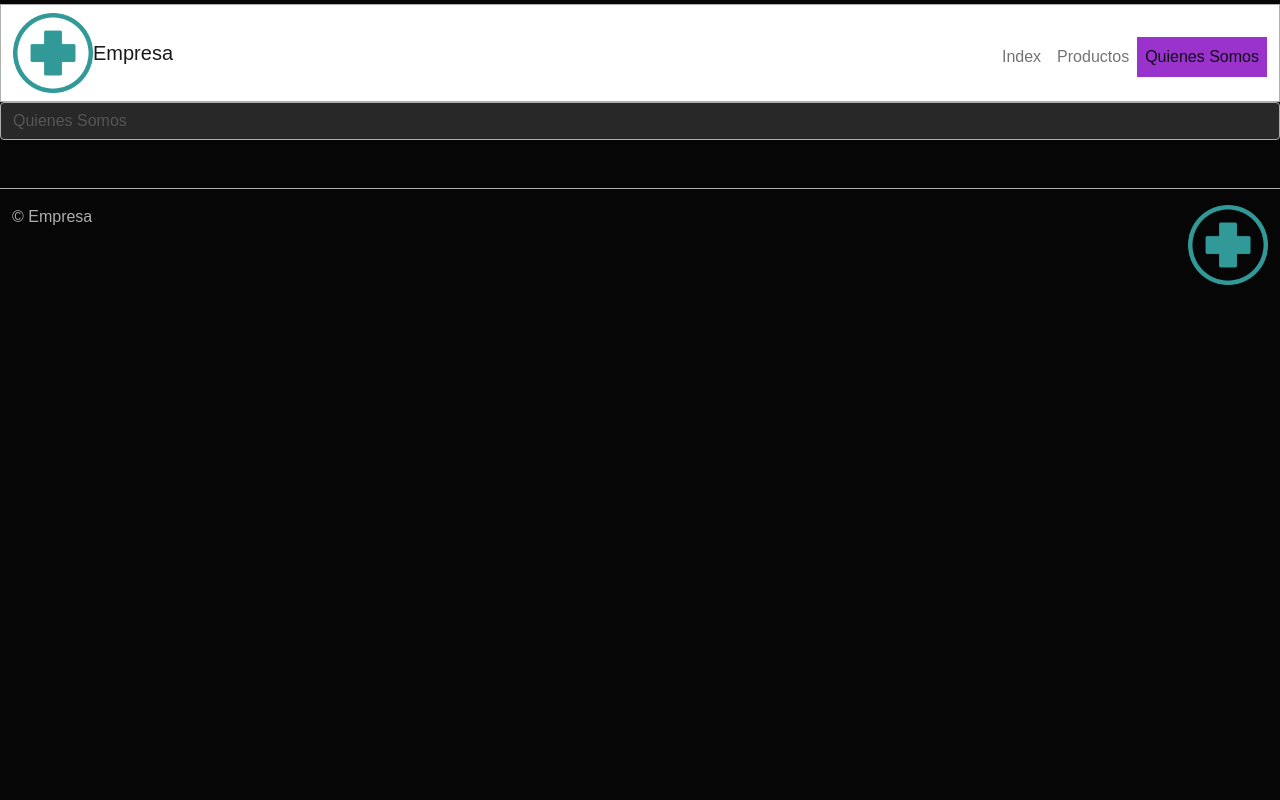
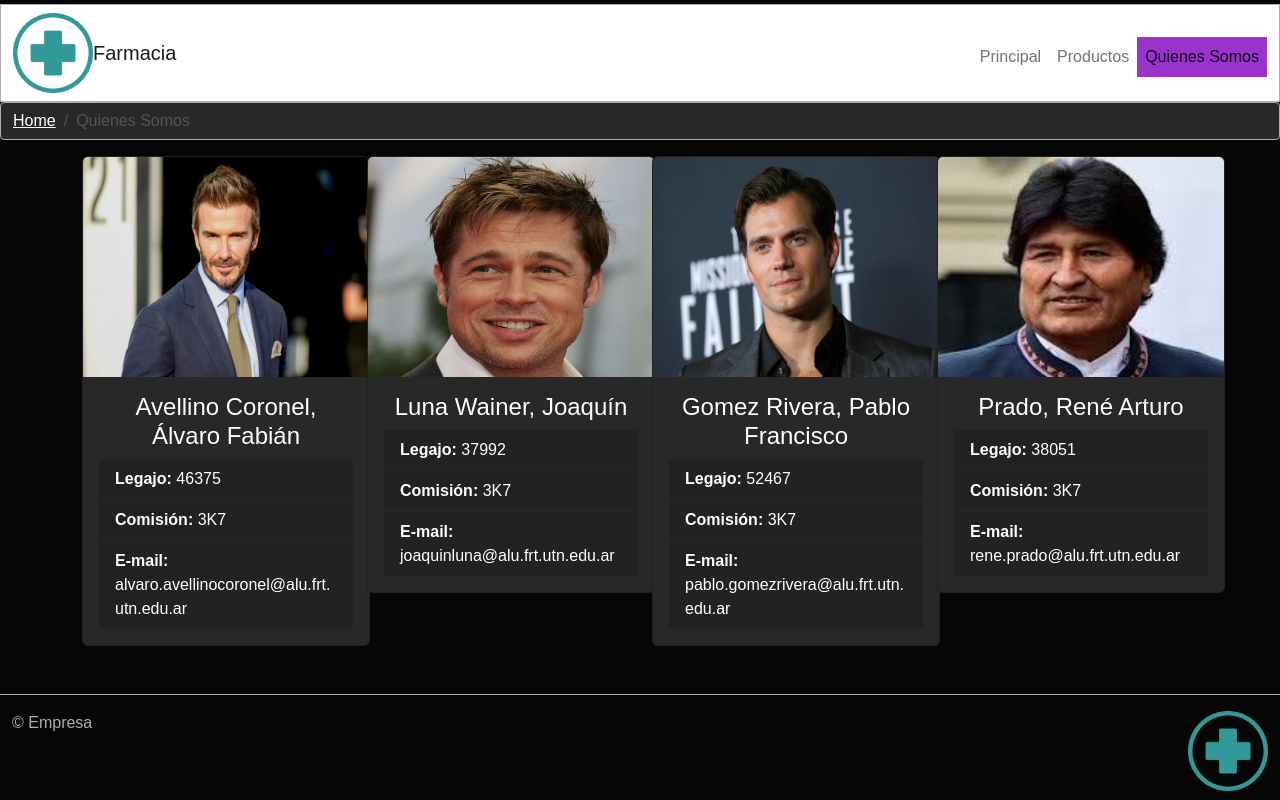
Before and after one commit to AvellinoAlvaro/TP1_ProgramacionWeb, a plain HTML site: page quienesSomos.html in a window 1280 px wide. Drawn offline with nearby package versions, Linux system fonts and the light colour scheme; a web font is replaced by a local one.

Commit message:
About us section and minor details corrected

```diff
--- a/estilos.css
+++ b/estilos.css
@@ -9,3 +9,7 @@ footer{
         font-family: 'Mooli', sans-serif;
 
 }
+
+body {
+    margin: 0;
+}
--- a/quienesSomos.html
+++ b/quienesSomos.html
@@ -1,44 +1,64 @@
-<!doctype html>
+<!DOCTYPE html>
 <html lang="en">
-
   <head>
     <title>Quienes somos</title>
     <!-- Required meta tags -->
-  <meta charset="utf-8">
-  <meta name="viewport" content="width=device-width, initial-scale=1, shrink-to-fit=no">
+    <meta charset="utf-8" />
+    <meta
+      name="viewport"
+      content="width=device-width, initial-scale=1, shrink-to-fit=no"
+    />
 
     <!-- Bootstrap CSS v5.2.1 -->
     <!--<link href="https://cdn.jsdelivr.net/npm/bootstrap@5.2.1/dist/css/bootstrap.min.css" rel="stylesheet"-->
-  <link rel="stylesheet" href="https://bootswatch.com/5/cyborg/bootstrap.min.css">
+    <link
+      rel="stylesheet"
+      href="https://bootswatch.com/5/cyborg/bootstrap.min.css"
+    />
     <!-- integrity="sha384-iYQeCzEYFbKjA/T2uDLTpkwGzCiq6soy8tYaI1GyVh/UjpbCx/TYkiZhlZB6+fzT" crossorigin="anonymous">-->
-   <link href="estilos.css" rel="stylesheet">
-   <link rel="preconnect" href="https://fonts.googleapis.com">
- <link rel="preconnect" href="https://fonts.gstatic.com" crossorigin>
- <link href="https://fonts.googleapis.com/css2?family=Mooli&display=swap" rel="stylesheet">
+    <link href="estilos.css" rel="stylesheet" />
+    <link rel="preconnect" href="https://fonts.googleapis.com" />
+    <link rel="preconnect" href="https://fonts.gstatic.com" crossorigin />
+    <link
+      href="https://fonts.googleapis.com/css2?family=Mooli&display=swap"
+      rel="stylesheet"
+    />
   </head>
 
   <body>
     <header>
-    <nav class="navbar navbar-expand-sm navbar-light bg-white border border-dark mt-1">
+      <nav
+        class="navbar navbar-expand-sm navbar-light bg-white border border-dark mt-1"
+      >
         <div class="container-fluid">
-          <img src="logo.png" alt="Imagen" width="80 px"/>
-        <a class="navbar-brand me-auto" href="#">Empresa</a>
-        <button class="navbar-toggler d-lg-none" type="button" data-bs-toggle="collapse" data-bs-target="#collapsibleNavId" aria-controls="collapsibleNavId"
-          aria-expanded="false" aria-label="Toggle navigation">
+          <img src="img/logo.png" alt="Imagen" width="80 px" />
+          <a class="navbar-brand me-auto" href="index.html">Farmacia</a>
+          <button
+            class="navbar-toggler d-lg-none"
+            type="button"
+            data-bs-toggle="collapse"
+            data-bs-target="#collapsibleNavId"
+            aria-controls="collapsibleNavId"
+            aria-expanded="false"
+            aria-label="Toggle navigation"
+          >
             <span class="navbar-toggler-icon"></span>
           </button>
-        <div class="collapse navbar-collapse  " id="collapsibleNavId">
+          <div class="collapse navbar-collapse" id="collapsibleNavId">
             <ul class="navbar-nav ms-auto mt-3 mb-2">
               <li class="nav-item">
-              <a class="nav-link" href="index.html" aria-current="page">Index <span class="visually-hidden">(current)</span></a>
+                <a class="nav-link" href="index.html" aria-current="page"
+                  >Principal<span class="visually-hidden">(current)</span></a
+                >
               </li>
               <li class="nav-item">
                 <a class="nav-link" href="productos.html">Productos</a>
               </li>
               <li class="nav-item">
-              <a class="nav-link active bg-info" href="quienesSomos.html">Quienes Somos</a>
+                <a class="nav-link active bg-info" href="quienesSomos.html"
+                  >Quienes Somos</a
+                >
               </li>
-
             </ul>
           </div>
         </div>
@@ -46,29 +66,143 @@
 
       <nav aria-label="breadcrumb">
         <ol class="breadcrumb border border-dark border-1">
-        <li class="breadcrumb-item active" aria-current="page">Quienes Somos</li>
+          <li class="breadcrumb-item"><a href="">Home</a></li>
+          <li class="breadcrumb-item active" aria-current="page">
+            Quienes Somos
+          </li>
         </ol>
       </nav>
-
     </header>
     <main>
-
+      <div class="container justifiy-content-evenly">
+        <div class="row">
+          <div class="col-3">
+            <div class="card" style="width: 18rem">
+              <img
+                src="img/aboutus/beckham.jpg"
+                class="card-img-top"
+                alt="Joaquin Luna Wainer"
+                width="400px"
+                height="220px"
+              />
+              <div class="card-body">
+                <h5 class="card-title text-center">
+                  Avellino Coronel, Álvaro Fabián
+                </h5>
+                <ul class="list-group list-group-flush">
+                  <li class="list-group-item">
+                    <strong>Legajo:</strong> 46375
+                  </li>
+                  <li class="list-group-item">
+                    <strong>Comisión:</strong> 3K7
+                  </li>
+                  <li class="list-group-item">
+                    <strong>E-mail:</strong>
+                    alvaro.avellinocoronel@alu.frt.utn.edu.ar
+                  </li>
+                </ul>
+              </div>
+            </div>
+          </div>
+          <div class="col-3">
+            <div class="card" style="width: 18rem">
+              <img
+                src="img/aboutus/brad-pitt.jpg"
+                class="card-img-top"
+                alt="Joaquin Luna Wainer"
+                width="400px"
+                height="220px"
+              />
+              <div class="card-body">
+                <h5 class="card-title text-center">Luna Wainer, Joaquín</h5>
+                <ul class="list-group list-group-flush">
+                  <li class="list-group-item">
+                    <strong>Legajo:</strong> 37992
+                  </li>
+                  <li class="list-group-item">
+                    <strong>Comisión:</strong> 3K7
+                  </li>
+                  <li class="list-group-item">
+                    <strong>E-mail:</strong> joaquinluna@alu.frt.utn.edu.ar
+                  </li>
+                </ul>
+              </div>
+            </div>
+          </div>
+          <div class="col-3">
+            <div class="card" style="width: 18rem">
+              <img
+                src="img/aboutus/cavill.jpg"
+                class="card-img-top"
+                alt="Pablo Gomez Rivera"
+                width="400px"
+                height="220px"
+              />
+              <div class="card-body">
+                <h5 class="card-title text-center">
+                  Gomez Rivera, Pablo Francisco
+                </h5>
+                <ul class="list-group list-group-flush">
+                  <li class="list-group-item">
+                    <strong>Legajo:</strong> 52467
+                  </li>
+                  <li class="list-group-item">
+                    <strong>Comisión:</strong> 3K7
+                  </li>
+                  <li class="list-group-item">
+                    <strong>E-mail:</strong>
+                    pablo.gomezrivera@alu.frt.utn.edu.ar
+                  </li>
+                </ul>
+              </div>
+            </div>
+          </div>
+          <div class="col-3">
+            <div class="card" style="width: 18rem">
+              <img
+                src="img/aboutus/evo.jpg"
+                class="card-img-top"
+                alt="Joaquin Luna Wainer"
+                width="400px"
+                height="220px"
+              />
+              <div class="card-body">
+                <h5 class="card-title text-center">Prado, René Arturo</h5>
+                <ul class="list-group list-group-flush">
+                  <li class="list-group-item">
+                    <strong>Legajo:</strong> 38051
+                  </li>
+                  <li class="list-group-item">
+                    <strong>Comisión:</strong> 3K7
+                  </li>
+                  <li class="list-group-item">
+                    <strong>E-mail:</strong>
+                    rene.prado@alu.frt.utn.edu.ar
+                  </li>
+                </ul>
+              </div>
+            </div>
+          </div>
+        </div>
+      </div>
     </main>
-  <footer class = " container-fluid border-dark border-top mt-5">
-    <div class="mt-3" >
+    <footer class="container-fluid border-dark border-top mt-5">
+      <div class="mt-3">
         <span>© Empresa</span>
-       <img src="logo.png" alt="Imagen" width="80 px"
-      class="float-end" />
+        <img src="img/logo.png" alt="Imagen" width="80 px" class="float-end" />
       </div>
     </footer>
     <!-- Bootstrap JavaScript Libraries -->
-  <script src="https://cdn.jsdelivr.net/npm/@popperjs/core@2.11.6/dist/umd/popper.min.js"
-    integrity="sha384-oBqDVmMz9ATKxIep9tiCxS/Z9fNfEXiDAYTujMAeBAsjFuCZSmKbSSUnQlmh/jp3" crossorigin="anonymous">
-  </script>
+    <script
+      src="https://cdn.jsdelivr.net/npm/@popperjs/core@2.11.6/dist/umd/popper.min.js"
+      integrity="sha384-oBqDVmMz9ATKxIep9tiCxS/Z9fNfEXiDAYTujMAeBAsjFuCZSmKbSSUnQlmh/jp3"
+      crossorigin="anonymous"
+    ></script>
 
-  <script src="https://cdn.jsdelivr.net/npm/bootstrap@5.2.1/dist/js/bootstrap.min.js"
-    integrity="sha384-7VPbUDkoPSGFnVtYi0QogXtr74QeVeeIs99Qfg5YCF+TidwNdjvaKZX19NZ/e6oz" crossorigin="anonymous">
-  </script>
+    <script
+      src="https://cdn.jsdelivr.net/npm/bootstrap@5.2.1/dist/js/bootstrap.min.js"
+      integrity="sha384-7VPbUDkoPSGFnVtYi0QogXtr74QeVeeIs99Qfg5YCF+TidwNdjvaKZX19NZ/e6oz"
+      crossorigin="anonymous"
+    ></script>
   </body>
-
 </html>
```
Also changed, not shown: index.html (+5 -5 lines), productos.html (+24 -17 lines), img/aboutus/beckham.jpg (added), img/aboutus/brad-pitt.jpg (added), img/aboutus/cavill.jpg (added), img/aboutus/evo.jpg (added), img/logo.png (renamed from logo.png). Lines whose indentation alone changed are shown as unchanged.
